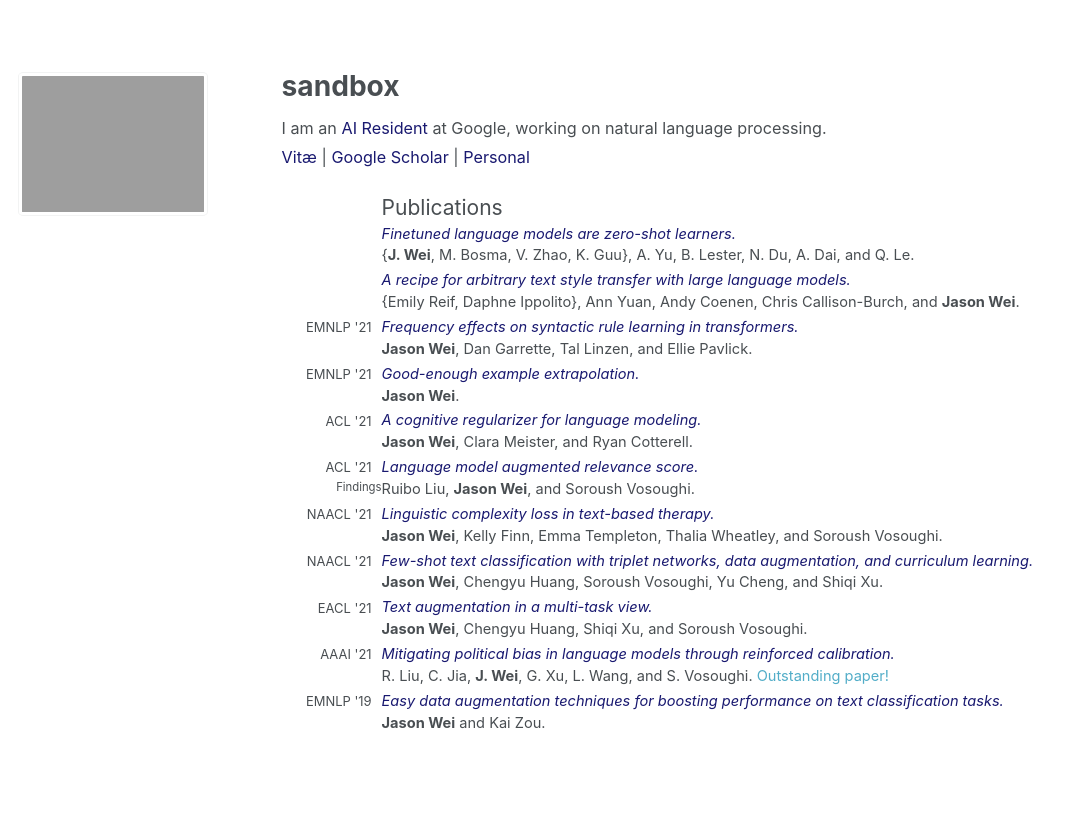
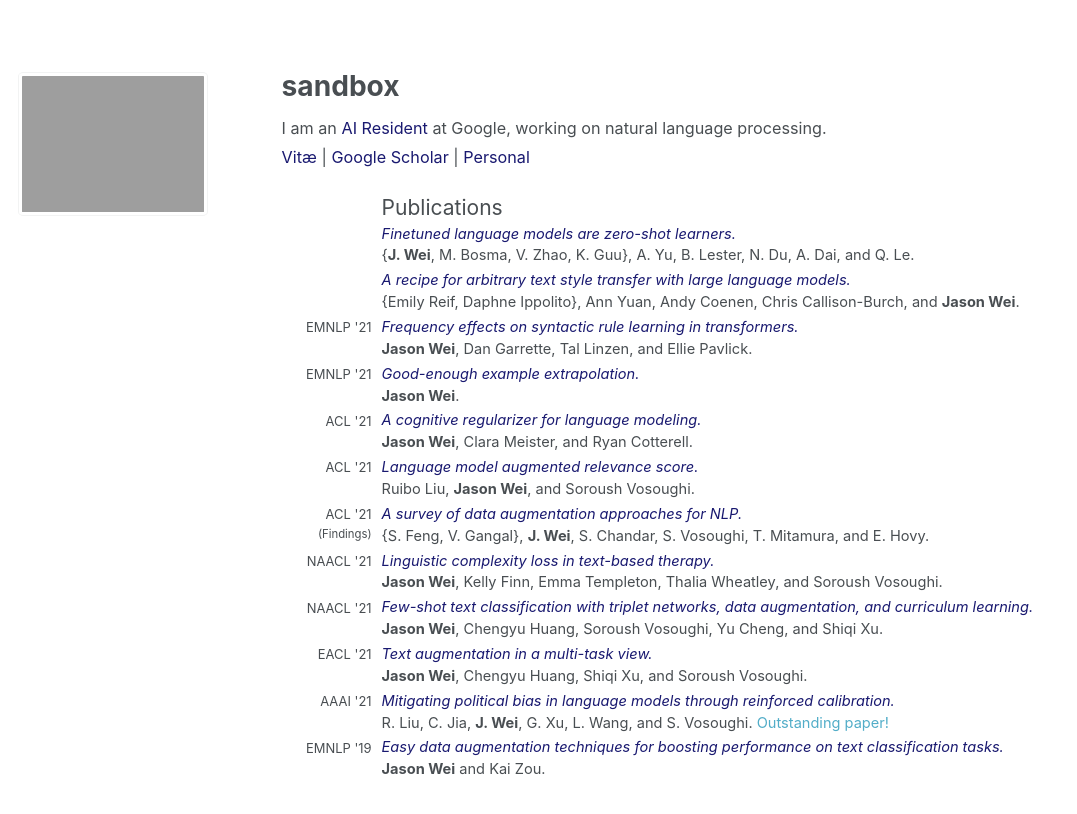
Before and after one commit to jasonwei20/jasonwei20.github.io, a Jekyll site: the page built from _pages/sandbox.md, in a window 1280 px wide. Shown: the top 814 px of the page, without its empty margins (0-1077 px from the left). Built offline with Jekyll 4.4.1, drawn with Linux system fonts in a browser that asks for light colours.

Commit message:
Update sandbox.md

```diff
--- a/_pages/sandbox.md
+++ b/_pages/sandbox.md
@@ -79,8 +79,17 @@ I am an <a href="https://research.google/careers/ai-residency/" style="color:#19
     <td><a href="https://aclanthology.org/2021.acl-long.521/" style="color:#191970" target="_blank"><i>Language model augmented relevance score.</i></a></td>
   </tr>
   <tr>
-    <td style="vertical-align:top; text-align:right; font-size:0.7em">Findings</td>
+    <td></td>
     <td style="padding-bottom:3px">Ruibo Liu, <b>Jason Wei</b>, and Soroush Vosoughi.</td>
+  </tr>
+
+  <tr>
+    <td style="width:100px; text-align:right; padding-right:10px; font-size:0.8em">ACL '21</td>
+    <td><a href="https://aclanthology.org/2021.findings-acl.84/" style="color:#191970" target="_blank"><i>A survey of data augmentation approaches for NLP.</i></a></td>
+  </tr>
+  <tr>
+    <td style="width:100px; text-align:right; padding-right:10px; font-size:0.7em; vertical-align:top">(Findings)</td>
+    <td style="padding-bottom:3px">{S. Feng, V. Gangal}, <b>J. Wei</b>, S. Chandar, S. Vosoughi, T. Mitamura, and E. Hovy.</td>
   </tr>
 
   <tr>
```
